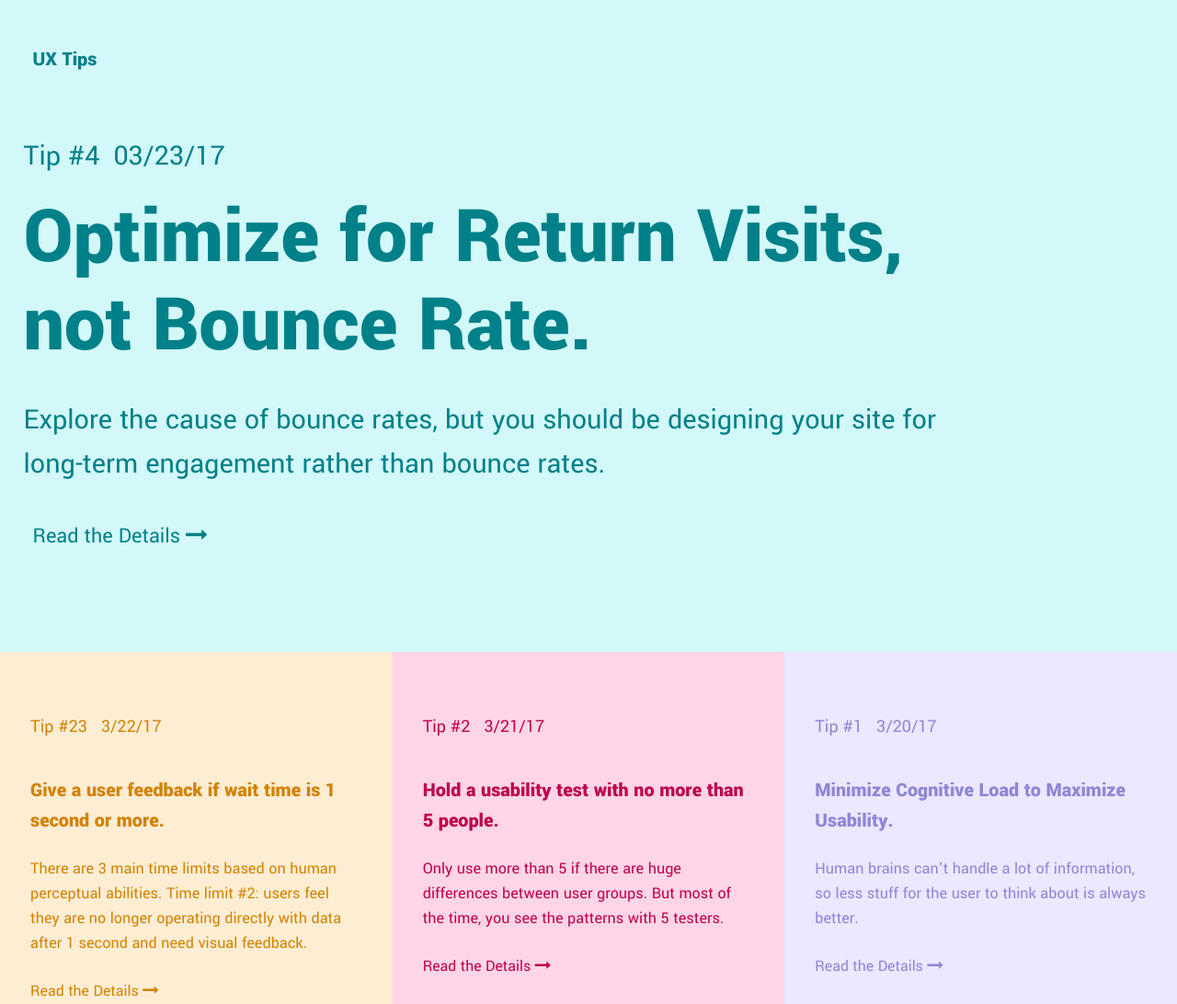
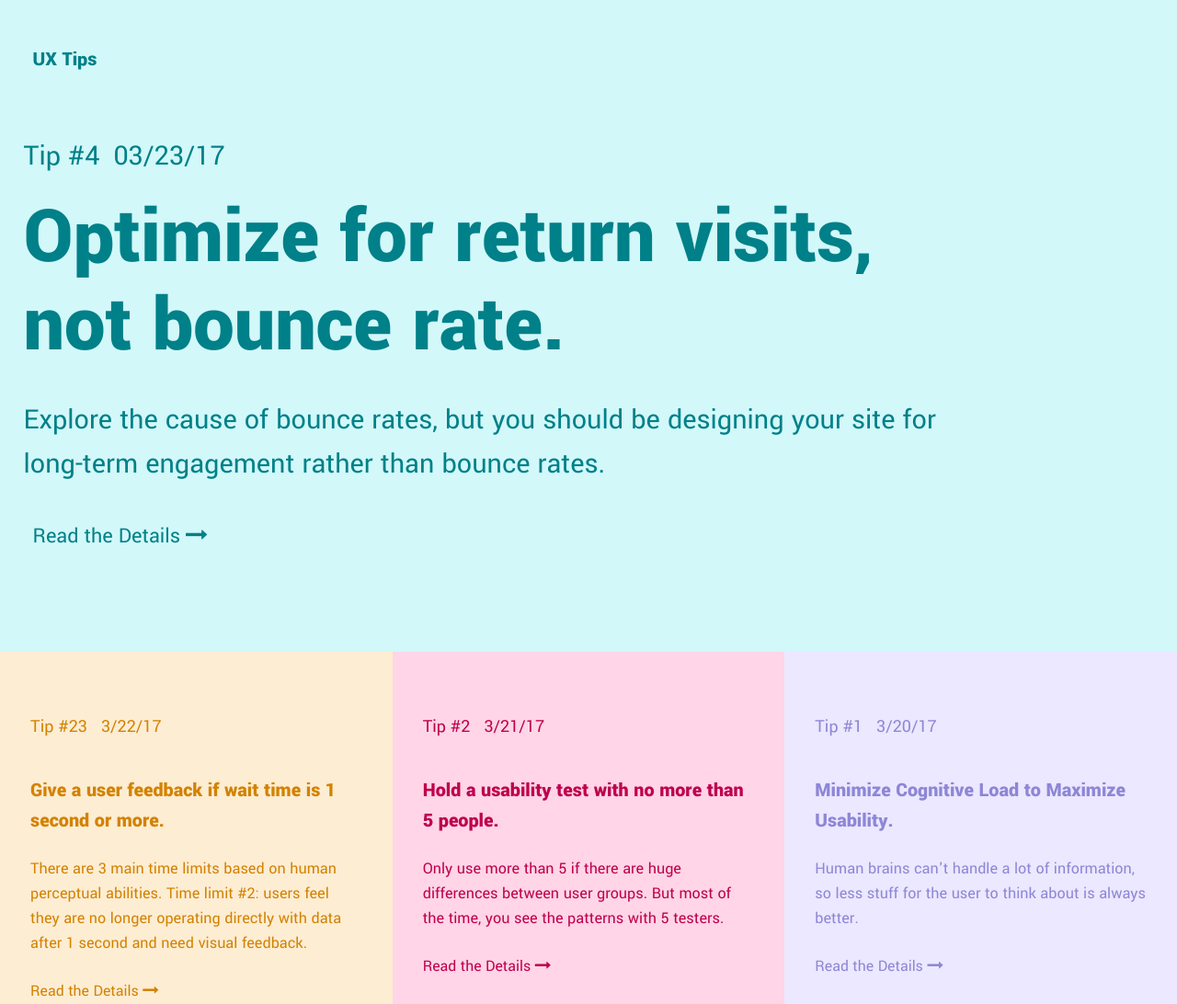
Before and after one commit to achansler/uxtips, a plain HTML site: page index.html in a window 1280 px wide. Shown: the top 1092 px of the page at 92% size. Drawn offline with Linux system fonts and the light colour scheme.

Commit message:
day 4 copy fix

```diff
--- a/index.html
+++ b/index.html
@@ -30,7 +30,7 @@
 			</div>
 			<div class="row">
 				<div class="col-10">
-					<h1 class="teal_text">Optimize for Return Visits, not Bounce Rate.</h1>
+					<h1 class="teal_text">Optimize for return visits, not bounce rate.</h1>
 					<h2 class="main-tldr teal_text">Explore the cause of bounce rates, but you should be designing your site for long-term engagement rather than bounce rates.</h2>
 				</div>
 			</div>
```
